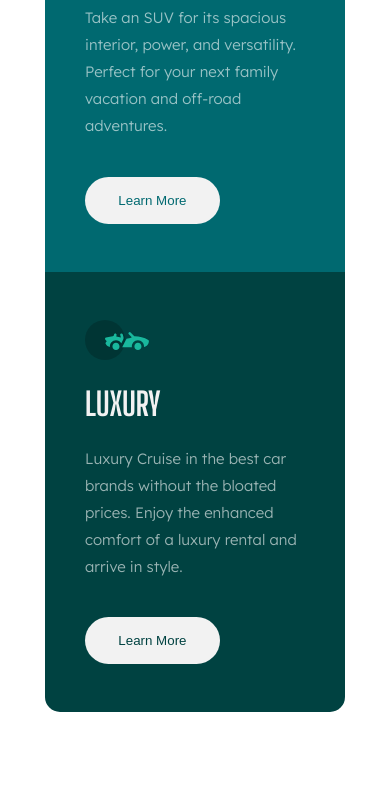
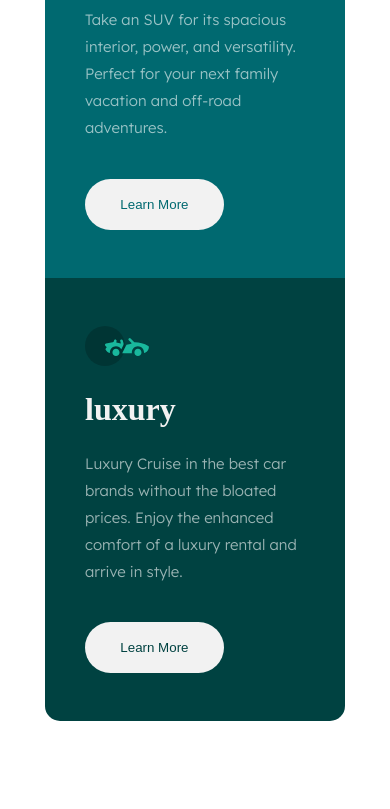
Before and after one commit to Olabayoji/Column-Previeew, a plain HTML site: page index.html in a window 390 px wide. Shown: the part 665-1474 px from the top of the page. Before the commit the page ends 1385 px from the top, so only its background shows below. Drawn offline with Linux system fonts and the light colour scheme.

Commit message:
Update styles.css

```diff
--- a/styles.css
+++ b/styles.css
@@ -1,8 +1,11 @@
 * {
   box-sizing: border-box;
 }
+body{
+  padding-bottom: 2em;
+}
 
-h1 {
+h2 {
   font-family: "Big Shoulders Display";
   text-transform: uppercase;
   font-size: 2.5em;
@@ -48,7 +51,7 @@ p {
 
 button {
   background-color: hsl(0, 0%, 95%);
-  border: none;
+  border: 2px solid transparent;
   border-radius: 30px;
   padding: 1.2em 2.5em;
 }
@@ -79,16 +82,18 @@ button {
 
 [class*="btn-"]:hover {
   color: hsl(0, 0%, 95%);
-  border: 1px solid white;
+  border: 2px solid #fff;
   cursor: pointer;
+  transition: 0.2s ease-in;
 }
+
 /* Tablet Responsiveness */
 @media only screen and (max-width: 1000px) {
-  h1{
+  h1 {
     font-size: 2em;
   }
 
-  p{
+  p {
     padding-bottom: 2.5em
   }
 
@@ -100,18 +105,13 @@ button {
     padding: 3em 2em;
   }
 
-
-
-
-
-
   /* Mobile Responsiveness */
   @media only screen and (max-width: 576px) {
     h1 {
       font-size: 2em;
     }
 
-  p{
+    p {
       padding-bottom: 1.5em;
     }
 
@@ -123,7 +123,7 @@ button {
       width: 300px;
       max-width: 100%;
       height: 100%;
-    padding-top: 3em;
+      padding: 3em 0;
     }
 
     .card {
```
Lines whose indentation alone changed are shown as unchanged.
